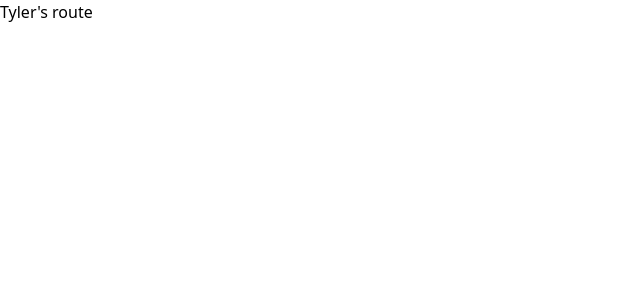
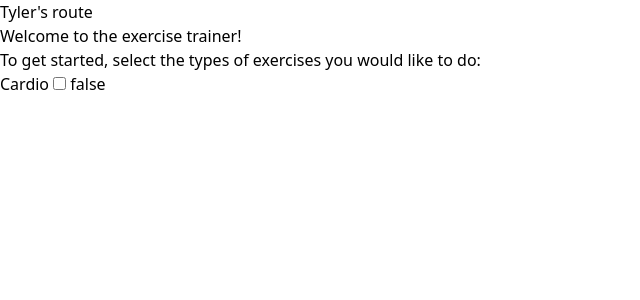
Before and after one commit to justinschwerdtfeger/axxess-hackathon, a SvelteKit app: page /tyler in a window 1280 px wide. Shown: the top 300 px of the page, without its empty margins (0-640 px from the left). Built offline with nearby package versions, Linux system fonts and the light colour scheme.

Commit message:
Exercise checkbox

```diff
--- a/src/routes/tyler/+page.svelte
+++ b/src/routes/tyler/+page.svelte
@@ -1 +1,10 @@
 <p>Tyler's route</p>
+<script>
+    let cardioCheck = $state(false);
+</script>
+<h1>Welcome to the exercise trainer!</h1>
+<label>
+To get started, select the types of exercises you would like to do:<br>
+Cardio <input type="checkbox" bind:checked={cardioCheck}/>
+{cardioCheck}
+</label>
```
